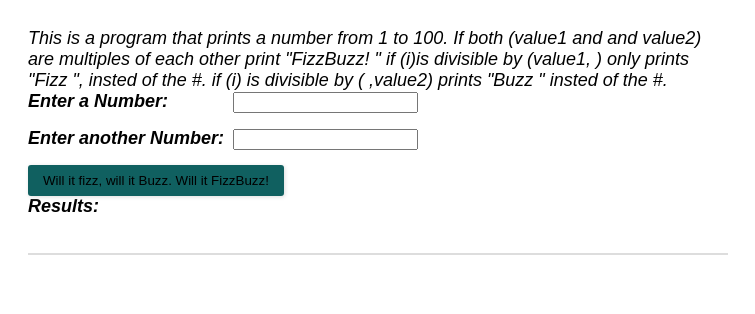
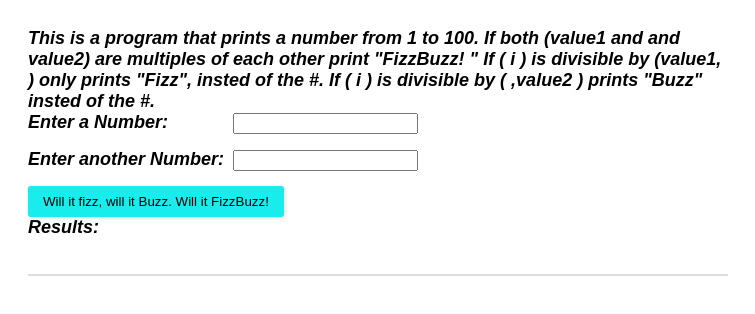
Before and after one commit to curt4207/My-FizzBuzz, a plain HTML site: page index.html in a window 1280 px wide. Shown: the whole page, without its empty margins (0-755 px from the left). Drawn offline with Linux system fonts and the light colour scheme.

Commit message:
fiexd spacing and typo's

```diff
--- a/fizzbuzz.js
+++ b/fizzbuzz.js
@@ -1,4 +1,4 @@
-//Traditional Solve for Fizz Buzz using a loop . i was learning while watching Coder Foundry youtube Totorial's.
+//Traditional Solve for Fizz Buzz using a loop . i was learning while watching Coder Foundry youtube Tutorial.
 
 function FizzBuzzA(value1, value2){
     let returnValue = "";
--- a/index.html
+++ b/index.html
@@ -9,9 +9,11 @@
 </head>
 <body>
     <div class= "rev-style">
-        <div class= "rev-style-headingB">This is a program that prints a number from 1 to 100. If both (value1 and and value2) are multiples of each other print "FizzBuzz! "
-                if (i)is divisible by (value1, ) only prints "Fizz ", insted of the #. if (i) is divisible by ( ,value2) prints "Buzz " insted of the #.
-            <label><span>Enter a Number:</span><input id="Fizzvalue" type="number" name="fizz" value="i"></label>
+        <div class= "rev-style-headingB"><b>This is a program that prints a number from 1 to 100. If both (value1 and and value2) are multiples of each other print "FizzBuzz! "
+                If ( i ) is divisible by (value1, ) only prints "Fizz", insted of the #.
+
+                If ( i ) is divisible by ( ,value2 ) prints "Buzz" insted of the #.
+            </b><label><span>Enter a Number:</span><input id="Fizzvalue" type="number" name="fizz" value="i"></label>
             <label><span>Enter another Number:</span><input id="Buzzvalue" type="number" name="Buzz" value= "i"></label>
             <label><span></span><input type="submit" value="Will it fizz, will it Buzz. Will it FizzBuzz!"</label>
             <label><span>Results:</span></label><br/>
--- a/style.css
+++ b/style.css
@@ -16,7 +16,7 @@ img{
 }
 
 #results td, #results th {
-    border: 1px solid rgb(82, 231, 130);
+    border: 1px solid rgb(226, 6, 215);
     padding: 8px;
 }
 
@@ -26,7 +26,7 @@ img{
     padding-top: 12px;
     padding-bottom: 12px;
     text-align: left;
-    background-color:rgb(16, 96, 96);
+    background-color:rgb(19, 209, 209);
     color: white;
 }
 
@@ -102,9 +102,9 @@ img{
 .rev-style input[type=button]{
     border: none;
     padding: 8px 15px 8px 15px;
-    background:rgb(16, 96, 96);
+    background:rgb(24, 236, 236);/*changes botton color*/
     color:black;
-    box-shadow: 1px 1px 4px rgb(84, 81, 240);
+    box-shadow: 1px 1px 4px rgb(38, 37, 71);
     -moz-box-shadow: 1px 1px 4px rgb(229, 69, 235);
     -webkit-box-shadow: 1px 1px 4px #ddd;
     border-radius: 3px;
@@ -114,5 +114,5 @@ img{
 
 .rev-style input[type=submit]:hover,
 .rev-style input[type=button]:hover{
-    background-color: blue;/* is background- color the same as background then color under it?*/
+    background-color: rgb(0, 255, 136);/* is background- color the same as background then color under it?-1?*/
 }
```
